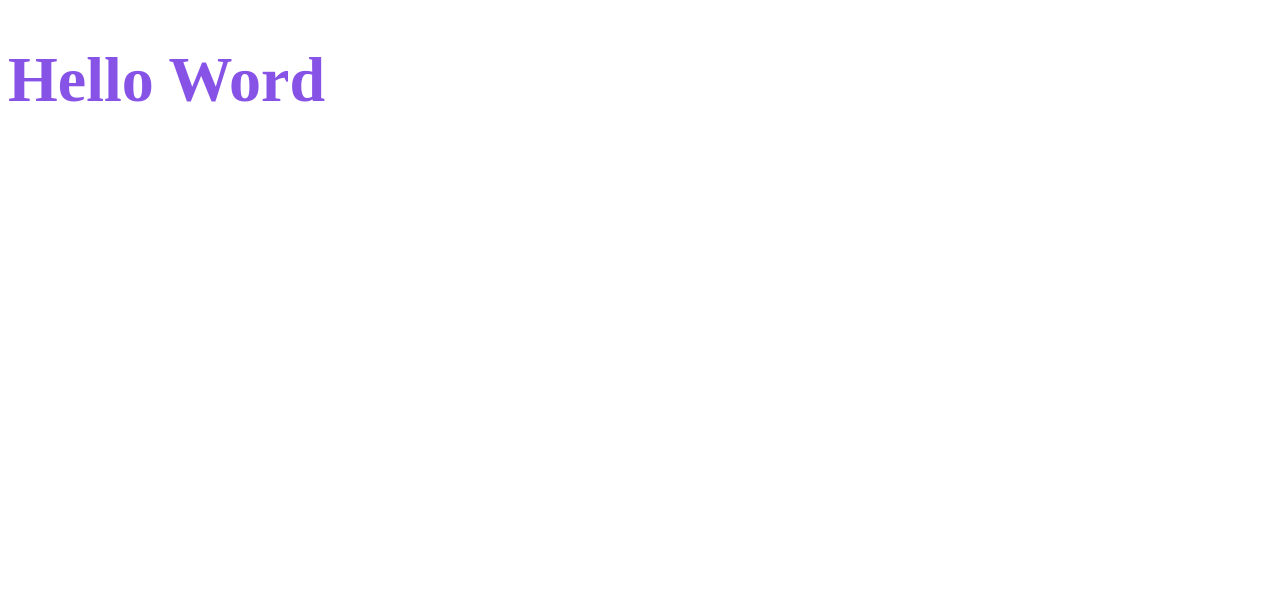
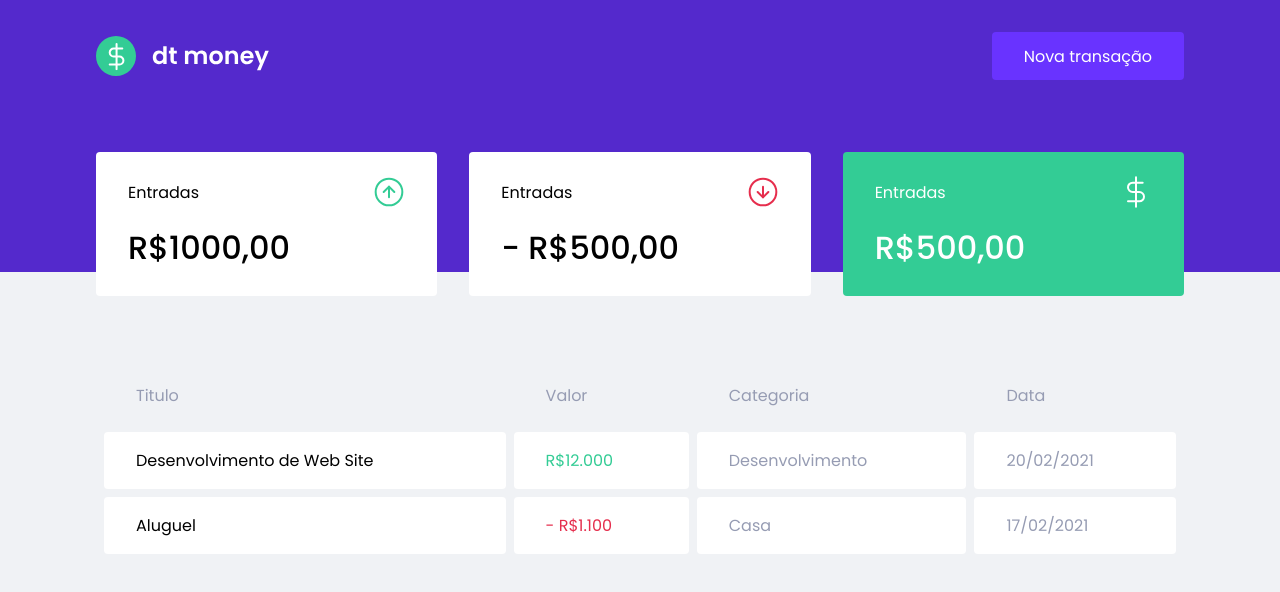
Before and after one commit to AlysonDEV/dtmoney, a React (Create React App) app: page / in a window 1280 px wide. Shown: the top 592 px of the page. Built offline with nearby package versions, Linux system fonts and the light colour scheme.

Commit message:
Aparencia de desenvolviemento parcialmente pronta

```diff
--- a/public/index.html
+++ b/public/index.html
@@ -1,10 +1,16 @@
 <!DOCTYPE html>
 <html lang="en">
   <head>
+    <link rel="preconnect" href="https://fonts.gstatic.com">
+
     <meta charset="utf-8" />
     <meta name="viewport" content="width=device-width, initial-scale=1" />
 
-    <title>React App</title>
+    <link rel="shortcut icon" type="image/png" href="favicon.png">
+
+    <title>dtMoney</title>
+
+    <link href="https://fonts.googleapis.com/css2?family=Poppins:wght@400;500;600&display=swap" rel="stylesheet">
   </head>
   <body>
     <noscript>You need to enable JavaScript to run this app.</noscript>
--- a/src/App.tsx
+++ b/src/App.tsx
@@ -1,14 +1,14 @@
-import styled from 'styled-components'
 
-const Title = styled.h1`
-	font-size: 64px;
-	color: #8752e6;
-`
+import { Dashboard } from "./components/Dashboard";
+import { Header } from "./components/Header";
+import { GlobalStyle } from "./styles/global";
 
 export function App() {
   return (
-    <div className="App">
-    	<Title>Hello Word</Title>
-    </div>
+    <>
+    	<Header/>
+      <Dashboard/>
+    	<GlobalStyle/>
+    </>
   );
 }
--- /dev/null
+++ b/src/components/Dashboard/index.tsx
@@ -0,0 +1,12 @@
+import { Summary } from "../Summary";
+import { TransactionTable } from "../TransactionTable";
+import { Container } from "./styles";
+
+export function Dashboard () {
+  return (
+    <Container>
+      <Summary/>
+      <TransactionTable/>
+    </Container>
+  )
+}
--- /dev/null
+++ b/src/components/Dashboard/styles.ts
@@ -0,0 +1,8 @@
+import styled from "styled-components"
+
+export const Container = styled.main `
+  max-width: 1120px;
+  margin: 0 auto;
+
+  padding: 2.5rem 1rem;
+`
--- /dev/null
+++ b/src/components/Header/index.tsx
@@ -0,0 +1,16 @@
+import logoImg from '../../assets/logo.svg'
+
+import { Container, Content } from './styles'
+
+export function Header () {
+  return (
+    <Container>
+      <Content>
+        <img src={logoImg} alt="dt money" />
+        <button type="button">
+          Nova transação
+        </button>
+      </Content>
+    </Container>
+  )
+}
--- /dev/null
+++ b/src/components/Header/styles.ts
@@ -0,0 +1,31 @@
+import styled from 'styled-components'
+
+export const Container = styled.header `
+  background: var(--blue);
+`
+
+export const Content = styled.div `
+  max-width: 1120px;
+  margin: 0 auto;
+
+  padding: 2rem 1rem 12rem;
+  display: flex;
+  align-items: center;
+  justify-content: space-between;
+
+  button {
+    font-size: 1rem;
+    color: #fff;
+    background: var(--blue-light);
+    border: 0;
+    padding: 0 2rem;
+    border-radius: 0.25rem;
+    height: 3rem;
+    transition: filter 0.2s;
+
+    &:hover {
+      filter: brightness(0.9);
+    }
+  }
+
+`
--- /dev/null
+++ b/src/components/Summary/index.tsx
@@ -0,0 +1,32 @@
+import incomeImg from '../../assets/income.svg'
+import outcomeImg from '../../assets/outcome.svg'
+import totalImg from '../../assets/total.svg'
+import { Container } from './styles'
+
+export function Summary() {
+  return (
+    <Container>
+      <div>
+        <header>
+          <p>Entradas</p>
+          <img src={incomeImg} alt="Entradas" />
+        </header>
+        <strong>R$1000,00</strong>
+      </div>
+      <div>
+        <header>
+          <p>Entradas</p>
+          <img src={outcomeImg} alt="Saidas" />
+        </header>
+        <strong> - R$500,00</strong>
+      </div>
+      <div>
+        <header>
+          <p>Entradas</p>
+          <img src={totalImg} alt="Total" />
+        </header>
+        <strong>R$500,00</strong>
+      </div>
+    </Container>
+  )
+}
--- /dev/null
+++ b/src/components/Summary/styles.ts
@@ -0,0 +1,32 @@
+import styled from "styled-components";
+
+export const Container = styled.div `
+  display: grid;
+  grid-template-columns: repeat(3, 1fr);
+  gap: 2rem;
+  margin-top: -10rem;
+
+  div {
+    background: var(--shape);
+    padding: 1.5rem 2rem;
+    border-radius: 0.25rem;
+    color: var(--text-title);
+    header {
+      display: flex;
+      align-items: center;
+      justify-content: space-between;
+    }
+    strong {
+      display: block;
+      margin-top: 1rem;
+      font-size: 2rem;
+      font-weight: 500;
+      line-height: 3rem;
+    }
+
+    &:last-child {
+      background: var(--green);
+      color:#FFF;
+    }
+  }
+`
--- /dev/null
+++ b/src/components/TransactionTable/index.tsx
@@ -0,0 +1,31 @@
+import {Container} from "./styles"
+export function TransactionTable () {
+  return (
+    <Container>
+      <table>
+        <thead>
+          <tr>
+            <th>Titulo</th>
+            <th>Valor</th>
+            <th>Categoria</th>
+            <th>Data</th>
+          </tr>
+        </thead>
+        <tbody>
+          <tr>
+            <td>Desenvolvimento de Web Site</td>
+            <td className="deposit">R$12.000</td>
+            <td>Desenvolvimento</td>
+            <td>20/02/2021</td>
+          </tr>
+          <tr>
+            <td>Aluguel</td>
+            <td className="withdraw">- R$1.100</td>
+            <td>Casa</td>
+            <td>17/02/2021</td>
+          </tr>
+        </tbody>
+      </table>
+    </Container>
+  )
+}
--- /dev/null
+++ b/src/components/TransactionTable/styles.ts
@@ -0,0 +1,37 @@
+import styled from "styled-components"
+
+export const Container = styled.div `
+  margin-top: 4rem;
+  table {
+    width: 100%;
+    border-spacing: 0.5rem;
+    th {
+      color: var(--text-body);
+      font-weight: 400;
+      padding: 1rem 2rem;
+      text-align: left;
+      line-height: 1.5rem;
+    }
+
+    td {
+      padding: 1rem 2rem;
+      border: 0;
+      background: var(--shape);
+      color: var(--text-body);
+      border-radius: 0.25rem;
+
+      &:first-child {
+        color: var(--text-title);
+      }
+
+      &.deposit{
+        color: var(--green);
+      }
+
+      &.withdraw{
+        color: var(--red);
+      }
+
+    }
+  }
+`
--- /dev/null
+++ b/src/styles/global.ts
@@ -0,0 +1,54 @@
+import { createGlobalStyle } from 'styled-components'
+
+export const GlobalStyle = createGlobalStyle `
+	:root {
+		--red: #E52E4D;
+		--green: #33CC95;
+		--blue: #5429CC;
+
+		--blue-light: #6933FF;
+
+		--text-tittle: #363F5F;
+		--text-body: #969CB3;
+
+		--background: #f0f2f5;
+		--shape: #FFFFFF;
+	}
+
+	* {
+	margin: 0;
+	padding: 0;
+	box-sizing: border-box;
+	}
+
+	html {
+		@media (max-width: 1080px) {
+			font-size: 93.75%;
+		}
+
+		@media (max-width: 720px) {
+			font-size: 87.5%;
+		}
+	}
+	body, input, textarea, button {
+		font-family: 'Poppins', sans-serif;
+		font-weight: 400;
+	}
+	h1, h2, h3, h4, h5, h6, strong {
+		font-weight: 600;
+	}
+	body {
+		background: var(--background);
+		-webkit-font-smoothing: antialiased;
+	}
+
+	button {
+		cursor: pointer;
+	}
+
+	[disabled] {
+		opacity: 0.6;
+		cursor: not-allowed;
+	}
+
+`
```
